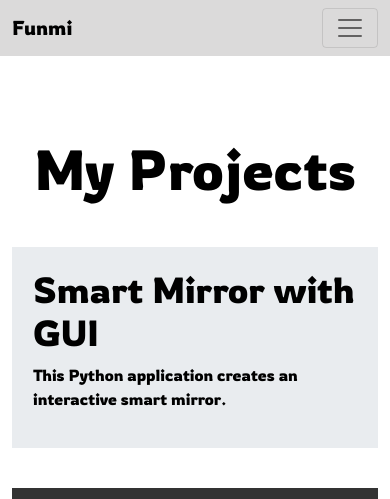
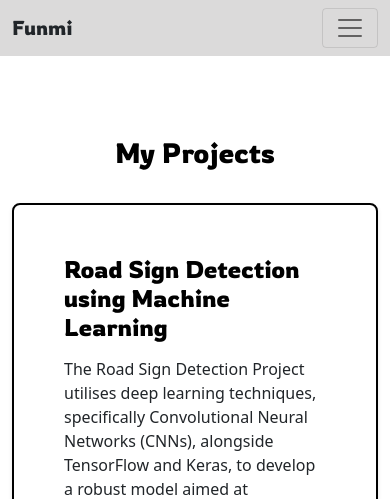
Before and after one commit to FunmiOlaitan/Django-Portfolio-Project, a Django app: page /projects/ in a window 390 px wide. Shown: the top 499 px of the page. Run offline with Django 3.2, Linux system fonts and the light colour scheme; grey boxes are pictures that could not be loaded.

Commit message:
Reconstruct contacts and projects page.

```diff
--- a/portfolio/static/styles.css
+++ b/portfolio/static/styles.css
@@ -3,7 +3,7 @@
 
 /* Root Variables */
 :root {
-    --mainText: black;
+    --mainColor: black;
     --mainFont: "Rowdies", sans-serif;
     --h2-size: 36px;
     --p-size: 16px;
@@ -14,18 +14,12 @@ html, body {
     padding: 0;
     margin: 0;
     background-color: white;
-    font-family: var(--mainFont);
-    color: var(--mainText);
 }
 
 ul {
     list-style: none;
 }
 
-a {
-    text-decoration: none;
-    color: black;
-}
 
 /* Navbar Styles */
 .blue-navbar {
@@ -61,17 +55,11 @@ a {
 }
 
 /* Heading Styles */
-h1, h2, h3, h4, h5, h6, strong {
-    color: var(--mainText);
+h1, h2, strong {
+    color: var(--mainColor);
     font-family: var(--mainFont);
 }
 
-h1 { font-size: 56px; }
-h2 { font-size: var(--h2-size); }
-h3 { font-size: 28px; }
-h4 { font-size: 24px; }
-h5 { font-size: 20px; }
-h6 { font-size: var(--p-size); }
 
 /* Button Styles */
 .btn-primary, .btn-dark {
@@ -93,98 +81,93 @@ h6 { font-size: var(--p-size); }
 }
 
 /* Projects Page Styles */
-.project-container, .contact-container {
-    max-width: 800px;
-    margin: 20px auto;
-    padding: 20px;
-    background-color: #e9ecef;
+.project-card {
+    background-color: #fff;
+    border: 2px solid black;
+    border-radius: 8px;
+    padding: 50px;
+    margin: 10px 0;
+    box-shadow: 0 2px 4px rgba(0, 0, 0, 0.1);
+    text-align: left;
 }
 
-.slideshow-container {
-    position: relative;
-    overflow: hidden;
-    margin-top: 20px;
+.project-card h2 {
+    font-size: 1.5rem;
+    margin-bottom: 15px;
 }
 
-.slideshow-inner {
-    display: flex;
-    overflow-x: auto;
-    scroll-snap-type: x mandatory;
-    transition: transform 0.5s ease;
+.project-card p {
+    font-size: 1rem;
+    line-height: 1.5;
 }
 
-.prev, .next {
-    cursor: pointer;
-    position: absolute;
-    top: 50%;
-    transform: translateY(-50%);
-    padding: 16px;
-    color: white;
-    font-weight: bold;
-    font-size: 20px;
-    transition: 0.6s ease;
+
+/* Contact Page Styles */
+
+.contact-container {
+    display: flex;
+    justify-content: center;
+    align-items: center;
+    padding: 20px;
+    gap: 20px;
+    margin-top: 15px;
 }
 
-.next {
-    right: 0;
+.contact-card, .form-card {
+    background-color: #5e6066;
+    color: white;
+    padding: 15px;
+    border-radius: 8px;
+    box-shadow: 0 0 15px rgba(11, 11, 11, 0.1);
+    width: 100%;
+    max-width: 400px;
 }
 
-.prev:hover, .next:hover {
-    background-color: rgba(0, 0, 0, 0.8);
+.form-card {
+    background-color: white;
+    color: black;
 }
 
-.project-description {
-    padding: 1px;
+.form-card h2 {
+    color:  #333;
 }
 
-.project-details {
-    display: none;
-    padding: 20px;
-    border-bottom: 1px solid white;
-}
-
-.slideshow-img {
-    width: 100%;
-    height: 300px;
-    object-fit: cover;
-}
-
-/* Contact Page Styles */
-.contact-container {
-    display: flex;
-}
-
-.left-section, .right-section {
-    flex: 1;
-    padding: 10px 30px;
-}
-
-.section-content {
-    color: #666;
-    font-size: var(--p-size);
-    line-height: 1.6;
-}
-
-.contact-form {
-    margin-top: 20px;
-}
-
-.form-group {
+.contact-card h2 {
     margin-bottom: 20px;
 }
 
-.form-label {
-    font-weight: bold;
+.contact-card p {
+    margin: 10px 0;
 }
 
-.form-control {
-    width: 100%;
-    padding: 10px;
-    border: 1px solid #ccc;
-    border-radius: 5px;
+.contact-card i {
+    margin-right: 10px;
 }
 
-.form-control:focus {
-    outline: none;
-    border-color: #007bff;
+.contact-card a {
+    color: white;
+    text-decoration: none;
 }
+
+.contact-card a:hover {
+    text-decoration: underline;
+}
+
+.form-card .form-group {
+    margin-bottom: 15px;
+}
+
+.form-card .form-label {
+    display: block;
+    margin-bottom: 5px;
+}
+
+.form-card .btn {
+    width: 100%;
+    background-color: black;
+    border: none;
+}
+
+.form-card .btn:hover {
+    background-color: #35373b;
+}
--- a/portfolio/templates/projects.html
+++ b/portfolio/templates/projects.html
@@ -9,13 +9,12 @@
     <link href="https://cdn.jsdelivr.net/npm/bootstrap@5.0.2/dist/css/bootstrap.min.css" rel="stylesheet" integrity="sha384-EVSTQN3/azprG1Anm3QDgpJLIm9Nao0Yz1ztcQTwFspd3yD65VohhpuuCOmLASjC" crossorigin="anonymous">
 
     <!-- Custom CSS -->
-    <link rel="stylesheet" href="\static\styles.css">
-
+    <link rel="stylesheet" href="/static/styles.css">
 
     <!--Font Awesome CSS-->
     <link rel="stylesheet" href="https://cdnjs.cloudflare.com/ajax/libs/font-awesome/5.15.4/css/all.min.css">
 
-    <title>Home</title>
+    <title>Projects</title>
 </head>
 <body>
     <nav class="navbar navbar-expand-lg navbar-light bg-light blue-navbar">
@@ -47,104 +46,22 @@
     <div class="container mt-5">
         <h1 class="text-center mb-4">My Projects</h1>
         <div class="row">
-          <!-- Project container 1 -->
-          <div class="col-md-6">
-            <div class="project-container">
-              <div class="project-description">
-                <h2>Smart Mirror with GUI</h2>
-                <p>This Python application creates an interactive smart mirror.</p>
+            <div class="col-md-4">
+                <div class="project-card">
+                    <h2>Road Sign Detection using Machine Learning</h2>
+                    <p>The Road Sign Detection Project utilises deep learning techniques, specifically Convolutional Neural Networks (CNNs), alongside TensorFlow and Keras, to develop a robust model aimed at identifying traffic sign images. To increase the model's accuracy, data preprocessing and augmentation methods are applied. Additionally, visualisation tools are integrated into the project for data exploration. Overall, the traffic sign model achieved a training accuracy of approximately 80% and a validation accuracy of around 87%.</p>
                 </div>
             </div>
-          </div>
-          <!-- Slideshow container 1 -->
-          <div class="col-md-6">
-            <div class="slideshow-container" id="slideshow1">
-              <div class="slideshow-inner">
-                <video class="slideshow-img" controls>
-                  <source src="/static/video/my_video.mp4" type="video/mp4">
-                  Your browser does n/static/img/IMG_8300.MOVot support the video tag.
-                </video>
-                <img class="slideshow-img" src="/static/img/IMG_8295.jpg" alt="Image 1">
-                <img class="slideshow-img" src="/static/img/IMG_8300.MOV" alt="Image 2">
-                <img class="slideshow-img" src="/static/img/IMG_8352.jpg" alt="Image 3">
-              </div>
-              <a class="prev" onclick="moveSlide(-1, 'slideshow1')">&#10094;</a>
-              <a class="next" onclick="moveSlide(1, 'slideshow1')">&#10095;</a>
+            <div class="col-md-4">
+                <div class="project-card">
+                    <h2> Smart Mirror with Tkinter</h2>
+                    <p>This project developed using Tkinter in Python, incorporates weather, news, and date/time features for a dynamic display. It fetches live weather data from the OpenWeatherMap API, showing temperature, description, and a weather icon. News headlines are retrieved from the NewsAPI. The date/time section presents the current time, date, and a personalised greeting. Designed for a Raspberry Pi connected to a display, it offers users an interactive experience.</p>
                 </div>
             </div>
-          <!-- Project container 2 -->
-          <div class="col-md-6">
-            <div class="project-container">
-              <div class="project-description">
-                <h2>Road Signs Detection using CNN</h2>
-                <p>Lorem ipsum dolor sit amet, consectetur adipiscing elit. </p>
-              </div>
-            </div>
-          </div>
-          <!-- Slideshow container 2 -->
-          <div class="col-md-6">
-            <div class="slideshow-container" id="slideshow2">
-              <div class="slideshow-inner">
-                <video class="slideshow-img" controls>
-                  <source src="/static/video/my_video.mp4" type="video/mp4">
-                  Your browser does not support the video tag.
-                </video>
-                <img class="slideshow-img" src="/static/img/smartM.JPG" alt="Image 1">
-                <img class="slideshow-img" src="/static/img/background.JPG" alt="Image 2">
-                <img class="slideshow-img" src="/static/img/me.JPG" alt="Image 3">
-              </div>
-              <a class="prev" onclick="moveSlide(-1, 'slideshow2')">&#10094;</a>
-              <a class="next" onclick="moveSlide(1, 'slideshow2')">&#10095;</a>
-            </div>
-          </div>
-          <!-- Project container 3 -->
-          <div class="col-md-6">
-            <div class="project-container">
-              <div class="project-description">
-                <h2>Django Portfolio Project</h2>
-                <p>Lorem ipsum dolor sit amet, consectetur adipiscing elit.</p>
-              </div>
-            </div>
-          </div>
-          <!-- Slideshow container 3 -->
-          <div class="col-md-6">
-            <div class="slideshow-container" id="slideshow3">
-              <div class="slideshow-inner">
-                <video class="slideshow-img" controls>
-                  <source src="/static/video/my_video.mp4" type="video/mp4">
-                  Your browser does not support the video tag.
-                </video>
-                <img class="slideshow-img" src="/static/img/smartM.JPG" alt="Image 1">
-                <img class="slideshow-img" src="/static/img/background.JPG" alt="Image 2">
-                <img class="slideshow-img" src="/static/img/me.JPG" alt="Image 3">
-              </div>
-              <a class="prev" onclick="moveSlide(-1, 'slideshow3')">&#10094;</a>
-              <a class="next" onclick="moveSlide(1, 'slideshow3')">&#10095;</a>
-            </div>
-          </div>
-          <!-- Project container 4 -->
-          <div class="col-md-6">
-            <div class="project-container">
-              <div class="project-description">
-                <h2>Data Entry with GUI</h2>
-                <p>This Python application, built using the Tkinter library.</p>
-              </div>
-            </div>
-          </div>
-          <!-- Slideshow container 4 -->
-          <div class="col-md-6">
-            <div class="slideshow-container" id="slideshow4">
-              <div class="slideshow-inner">
-                <video class="slideshow-img" controls>
-                  <source src="/static/video/my_video.mp4" type="video/mp4">
-                  Your browser does not support the video tag.
-                </video>
-                <img class="slideshow-img" src="/static/img/smartM.JPG" alt="Image 1">
-                <img class="slideshow-img" src="/static/img/background.JPG" alt="Image 2">
-                <img class="slideshow-img" src="/static/img/me.JPG" alt="Image 3">
-              </div>
-              <a class="prev" onclick="moveSlide(-1, 'slideshow4')">&#10094;</a>
-              <a class="next" onclick="moveSlide(1, 'slideshow4')">&#10095;</a>
+            <div class="col-md-4">
+                <div class="project-card">
+                    <h2> Data Entry: Rock Climbing Club Membership Database</h2>
+                    <p>This is a Rock Climbing Club Membership Management System, utilising Python's Tkinter, SQLite, and Matplotlib. The system allows users to add, display, and clear memberships, with data validation ensuring accurate information entry. Scheduled backups are implemented to secure data integrity. Additionally, the project employs logging for tracking membership additions and clearing events. It also generates insights using SQL views and a visualisation of membership distribution. </p>
                 </div>
             </div>
         </div>
@@ -152,26 +69,6 @@
 
     <!-- Bootstrap Bundle with Popper -->
     <script src="https://cdn.jsdelivr.net/npm/bootstrap@5.0.2/dist/js/bootstrap.bundle.min.js" integrity="sha384-MrcW6ZMFYlzcLA8Nl+NtUVF0sA7MsXsP1UyJoMp4YLEuNSfAP+JcXn/tWtIaxVXM" crossorigin="anonymous"></script>
-
-      <!-- JavaScript for Slideshows -->
-      <script>
-        let slideIndex = 1;
-
-        function moveSlide(n, slideshowId) {
-          showSlides(slideIndex += n, slideshowId);
-        }
-
-        function showSlides(n, slideshowId) {
-          const slides = document.querySelectorAll('#' + slideshowId + ' .slideshow-img');
-          if (n > slides.length) {slideIndex = 1;}
-          if (n < 1) {slideIndex = slides.length; }
-          for (let i = 0; i < slides.length; i++) {
-            slides[i].style.display = "none";
-          }
-          slides[slideIndex - 1].style.display = "block";
-        }
-      </script>
-
 
     <!-- Optional JavaScript; choose one of the two! -->
 
```
Also changed, not shown: portfolio/templates/contact.html (+13 -24 lines), portfolio/db.sqlite3. Lines whose indentation alone changed are shown as unchanged.
